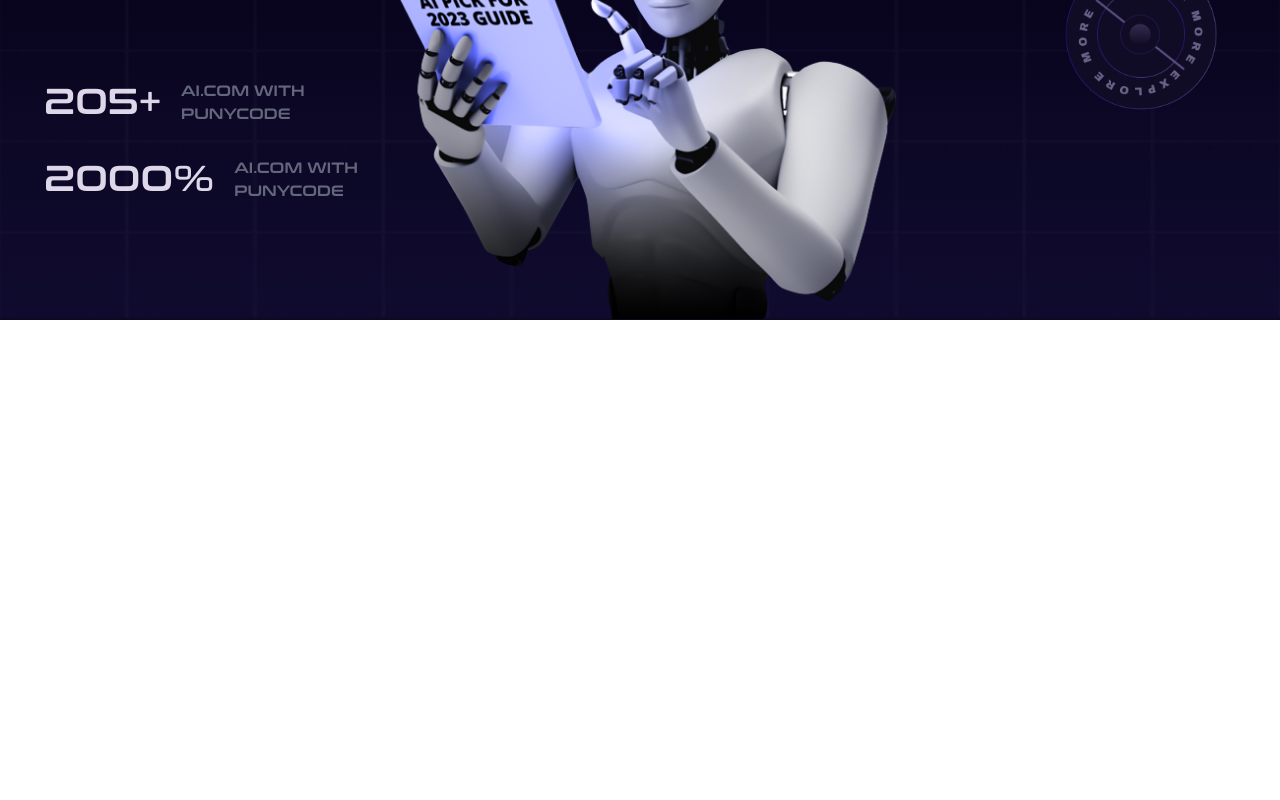
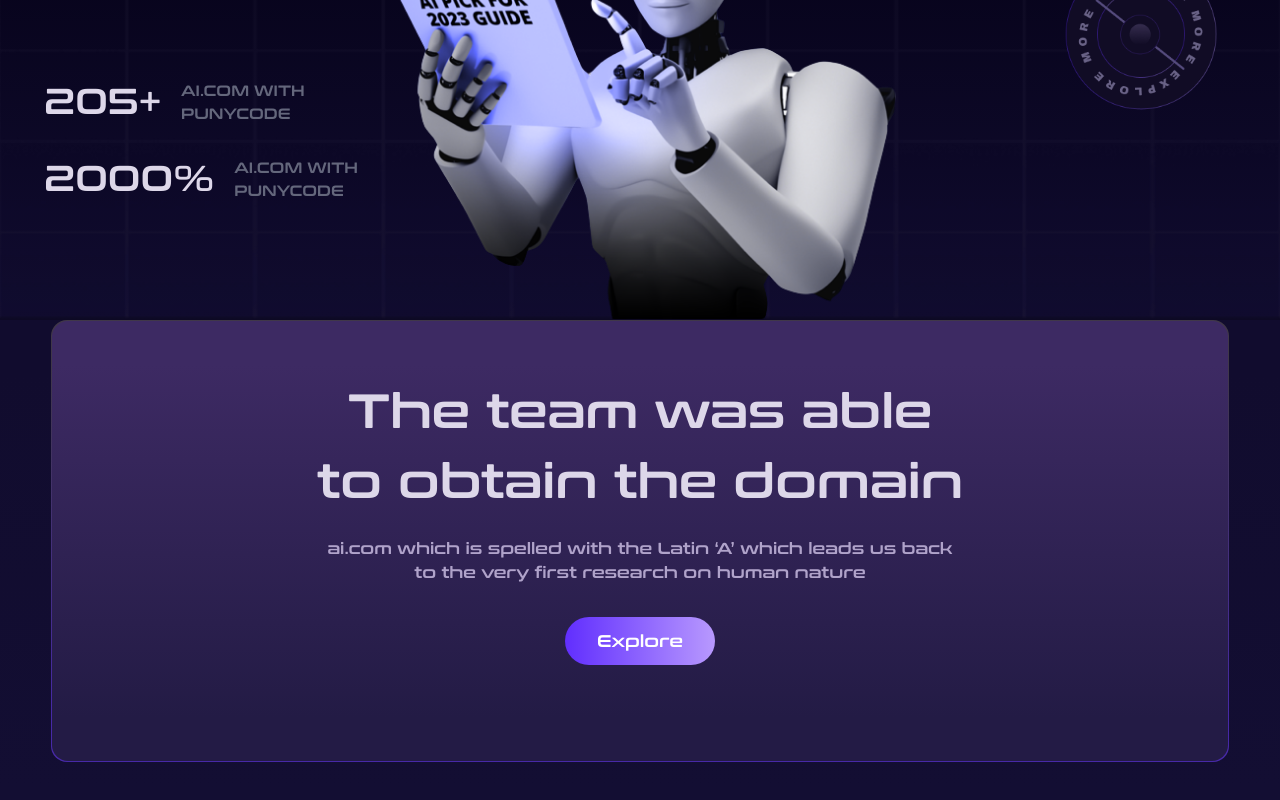
Before and after one commit to protapkrghosh/crypto-ai, a React (Vite) app: page / in a window 1280 px wide. Shown: the part 544-1344 px from the top of the page. Before the commit the page ends 864 px from the top, so only its background shows below. Built offline with nearby package versions, Linux system fonts and the light colour scheme.

Commit message:
added team section

```diff
--- a/src/pages/Home/Home/Home.jsx
+++ b/src/pages/Home/Home/Home.jsx
@@ -1,9 +1,11 @@
 import Banner from "../Banner/Banner";
+import Team from "../Team/Team";
 
 const Home = () => {
   return (
     <div>
       <Banner />
+      <Team />
     </div>
   );
 };
--- /dev/null
+++ b/src/pages/Home/Team/Team.css
@@ -0,0 +1,3 @@
+.customLeading {
+  line-height: 70px;
+}
--- /dev/null
+++ b/src/pages/Home/Team/Team.jsx
@@ -0,0 +1,23 @@
+import React from 'react';
+import "./Team.css"
+import Container from '../../../Components/Container';
+
+const Team = () => {
+  return (
+    <div className='bg-gradient-to-b from-[#110C2E] from-10% to-[#130e33] to-90% pb-20'>
+      <Container>
+        <div className='p-[1px] bg-gradient-to-b from-[#7063637e] from-10% to-[#6d3dfe93] to-90% rounded-2xl'>
+          <div className='text-center pt-14 pb-24 bg-gradient-to-b from-[#3D2A63] from-10% to-[#231B45] to-90% rounded-2xl'>
+            <p className='text-3xl md:text-5xl text-[#DDD7E9] w-[55%] mx-auto customLeading'>The team was able to obtain the domain</p>
+
+            <p className='text-[#B0A3CA] w-[55%] mx-auto mt-5 mb-8'>ai.com which is spelled with the Latin ‘A’ which leads us back to the very first research on human nature</p>
+
+            <button className='text-white text-[17px] btn bg-gradient-to-r from-[#612EFE] to-[#B899FE] px-8 border-none rounded-full capitalize'>Explore</button>
+          </div>
+        </div>
+      </Container>
+    </div>
+  );
+};
+
+export default Team;
```
Also changed, not shown: src/pages/Home/Banner/Banner.css (line endings or trailing spaces).
